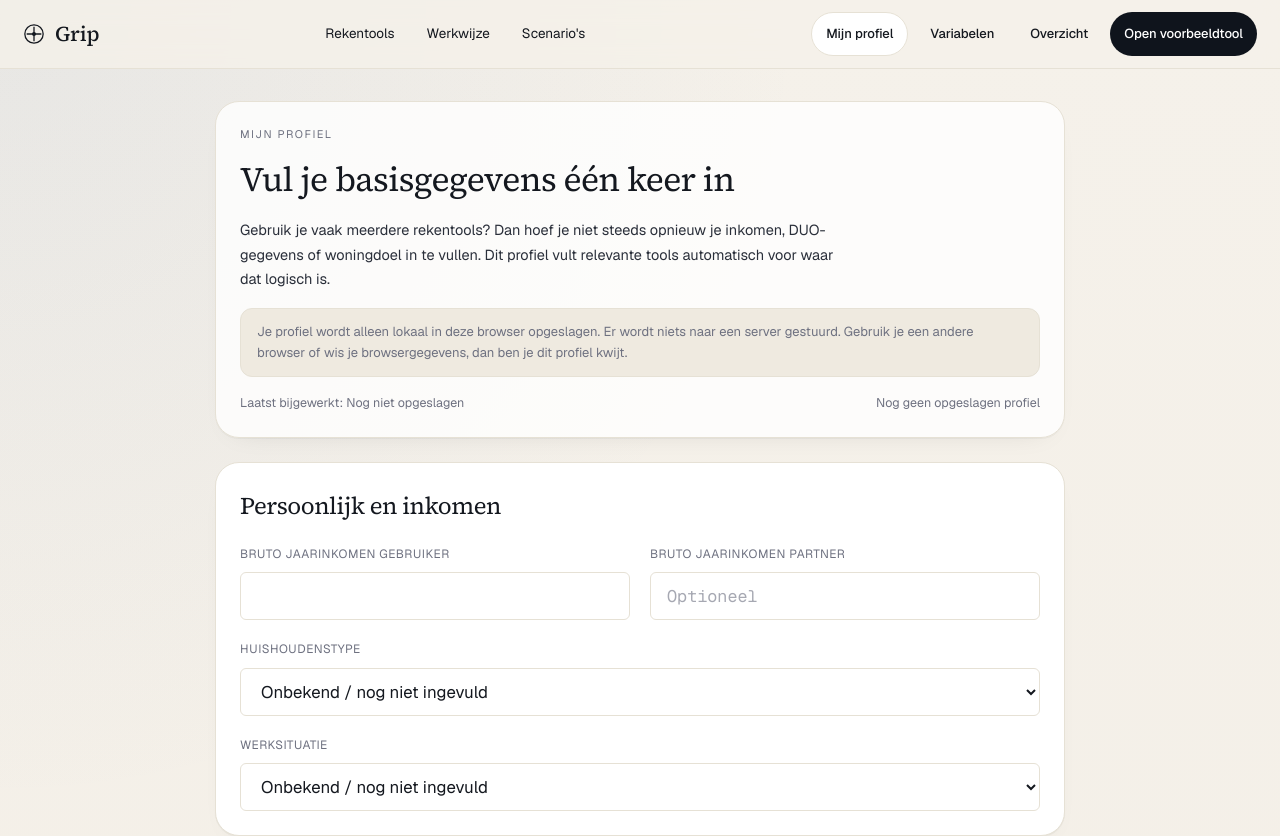
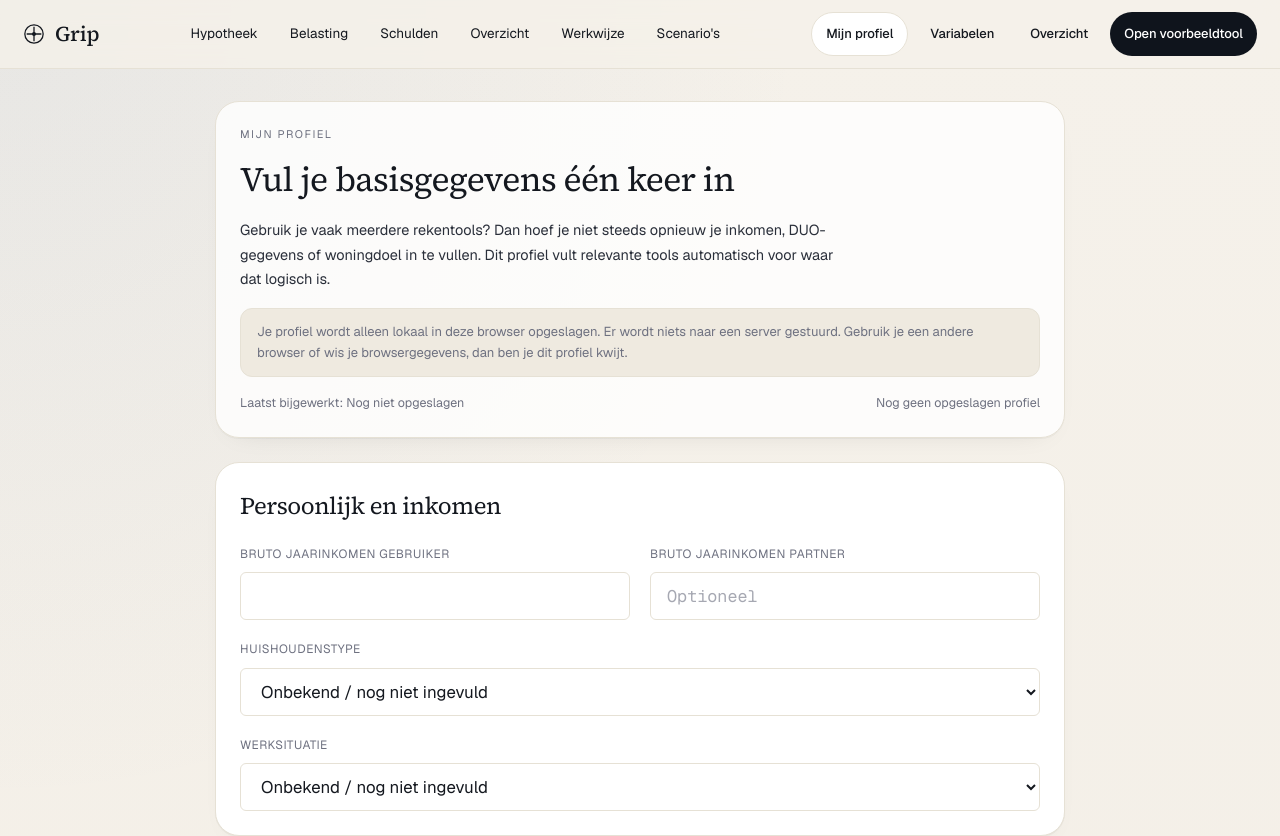
Before and after one commit to oli4vos/projectwebsite, a Next.js app: page /profiel in a window 1280 px wide. Shown: the top 836 px of the page. Built offline with nearby package versions, Linux system fonts and the light colour scheme.

Commit message:
feat: make header categories dynamic from app registry

```diff
--- a/src/components/AppDashboard.tsx
+++ b/src/components/AppDashboard.tsx
@@ -1,7 +1,8 @@
 "use client";
 
 import Link from "next/link";
-import { useDeferredValue, useState } from "react";
+import { useDeferredValue, useMemo, useState } from "react";
+import { useSearchParams } from "next/navigation";
 import type { AppManifest } from "@/lib/app-types";
 import { CategoryDot } from "@/components/ui";
 import { BtnLink } from "@/components/ui";
@@ -13,11 +14,22 @@ type AppDashboardProps = {
 };
 
 export function AppDashboard({ apps }: AppDashboardProps) {
+  const searchParams = useSearchParams();
   const [query, setQuery] = useState("");
-  const [selectedCategory, setSelectedCategory] = useState("Alle");
+  const [manualCategory, setManualCategory] = useState("Alle");
   const deferredQuery = useDeferredValue(query);
 
-  const categories = ["Alle", ...new Set(apps.map((app) => app.category))];
+  const categories = useMemo(
+    () => ["Alle", ...new Set(apps.map((app) => app.category))],
+    [apps],
+  );
+  const requestedCategory =
+    searchParams.get("categorie") ?? searchParams.get("category");
+  const selectedCategory =
+    requestedCategory && categories.includes(requestedCategory)
+      ? requestedCategory
+      : manualCategory;
+
   const normalizedQuery = deferredQuery.trim().toLowerCase();
   const filteredApps = apps.filter((app) => {
     const matchesCategory =
@@ -96,7 +108,7 @@ export function AppDashboard({ apps }: AppDashboardProps) {
           </span>
           <select
             value={selectedCategory}
-            onChange={(event) => setSelectedCategory(event.target.value)}
+            onChange={(event) => setManualCategory(event.target.value)}
             className="ring-focus hair h-12 rounded-full border bg-white px-4 text-[14px] text-[var(--ink)] outline-none"
           >
             {categories.map((category) => (
@@ -131,7 +143,7 @@ export function AppDashboard({ apps }: AppDashboardProps) {
           <button
             key={category}
             type="button"
-            onClick={() => setSelectedCategory(category)}
+            onClick={() => setManualCategory(category)}
             className={`rounded-full px-3 py-2 text-[13px] transition ${
               selectedCategory === category
                 ? "min-h-11 bg-[var(--deep)] text-white"
--- a/src/components/SiteHeader.tsx
+++ b/src/components/SiteHeader.tsx
@@ -1,24 +1,35 @@
 "use client";
 
 import Link from "next/link";
-import { usePathname } from "next/navigation";
+import { usePathname, useSearchParams } from "next/navigation";
 import { useEffect, useRef, useState } from "react";
 import { BtnLink, Logo } from "@/components/ui";
+import { appRegistry } from "@/lib/app-registry";
 
 const navItems = [
-  { href: "/#apps", label: "Rekentools" },
+  { href: "/#apps", label: "Overzicht" },
   { href: "/#werkwijze", label: "Werkwijze" },
   { href: "/#scenario", label: "Scenario's" },
 ] as const;
+
+const headerCategories = Array.from(
+  new Set(appRegistry.map((app) => app.category)),
+);
 
 function navClassName() {
   return "inline-flex min-h-11 items-center rounded-full px-3 py-2 text-[var(--muted)] transition hover:bg-white/70 hover:text-[var(--ink)] focus-visible:outline-2 focus-visible:outline-[var(--accent)] focus-visible:outline-offset-2";
 }
 
+function categoryHref(category: string) {
+  return `/?categorie=${encodeURIComponent(category)}#apps`;
+}
+
 export function SiteHeader() {
   const pathname = usePathname();
+  const searchParams = useSearchParams();
   const onHome = pathname === "/";
   const onToolPage = pathname.startsWith("/apps/");
+  const activeCategory = searchParams.get("categorie");
   const [isMobileCompact, setIsMobileCompact] = useState(false);
   const lastScrollY = useRef(0);
 
@@ -67,6 +78,16 @@ export function SiteHeader() {
             <Logo size={22} />
           </Link>
           <nav className="hidden items-center gap-2 text-[13.5px] md:flex">
+            {headerCategories.map((category) => (
+              <Link
+                key={category}
+                href={categoryHref(category)}
+                className={navClassName()}
+                aria-current={onHome && activeCategory === category ? "page" : undefined}
+              >
+                {category}
+              </Link>
+            ))}
             {navItems.map((item) => (
               <Link key={item.href} href={item.href} className={navClassName()}>
                 {item.label}
@@ -95,7 +116,19 @@ export function SiteHeader() {
         </div>
 
         {isMobileCompact ? (
-          <div className="mt-3 flex items-center justify-between gap-2 md:hidden">
+          <>
+            <nav className="mt-3 flex min-h-11 items-center gap-2 overflow-x-auto pb-1 text-[13.5px] md:hidden">
+              {headerCategories.map((category) => (
+                <Link
+                  key={category}
+                  href={categoryHref(category)}
+                  className={`${navClassName()} shrink-0`}
+                >
+                  {category}
+                </Link>
+              ))}
+            </nav>
+            <div className="mt-2 flex items-center justify-between gap-2 md:hidden">
               <BtnLink
                 href="/#apps"
                 kind={onHome ? "outline" : "ghost"}
@@ -113,9 +146,19 @@ export function SiteHeader() {
                 Mijn profiel
               </BtnLink>
             </div>
+          </>
         ) : (
           <>
             <nav className="mt-3 flex min-h-11 items-center gap-2 overflow-x-auto pb-1 text-[13.5px] md:hidden">
+              {headerCategories.map((category) => (
+                <Link
+                  key={category}
+                  href={categoryHref(category)}
+                  className={`${navClassName()} shrink-0`}
+                >
+                  {category}
+                </Link>
+              ))}
               {navItems.map((item) => (
                 <Link
                   key={item.href}
```
Also changed, not shown: 1 other file (tests, documents, lock files or other folders). Lines whose indentation alone changed are shown as unchanged.
